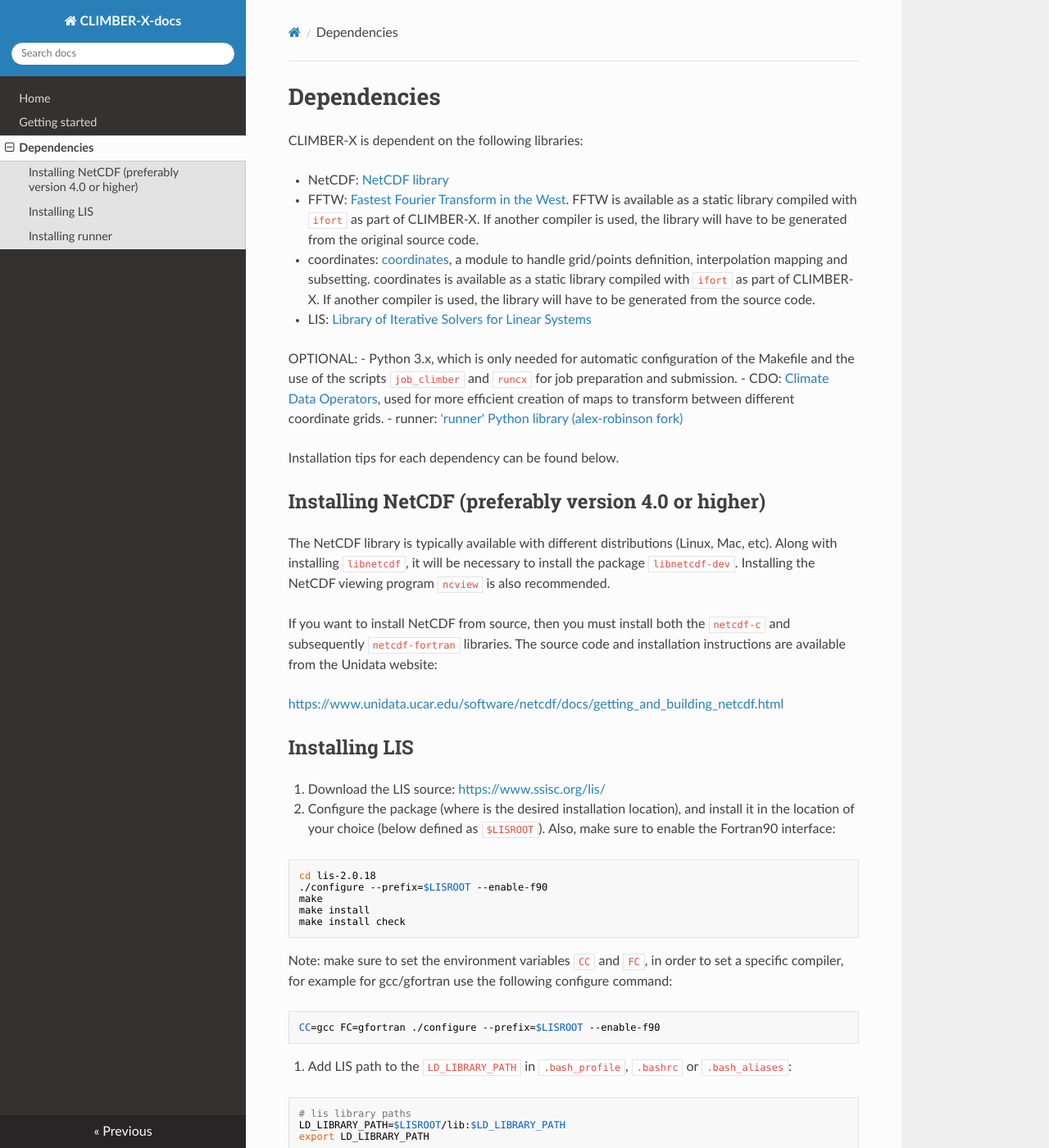
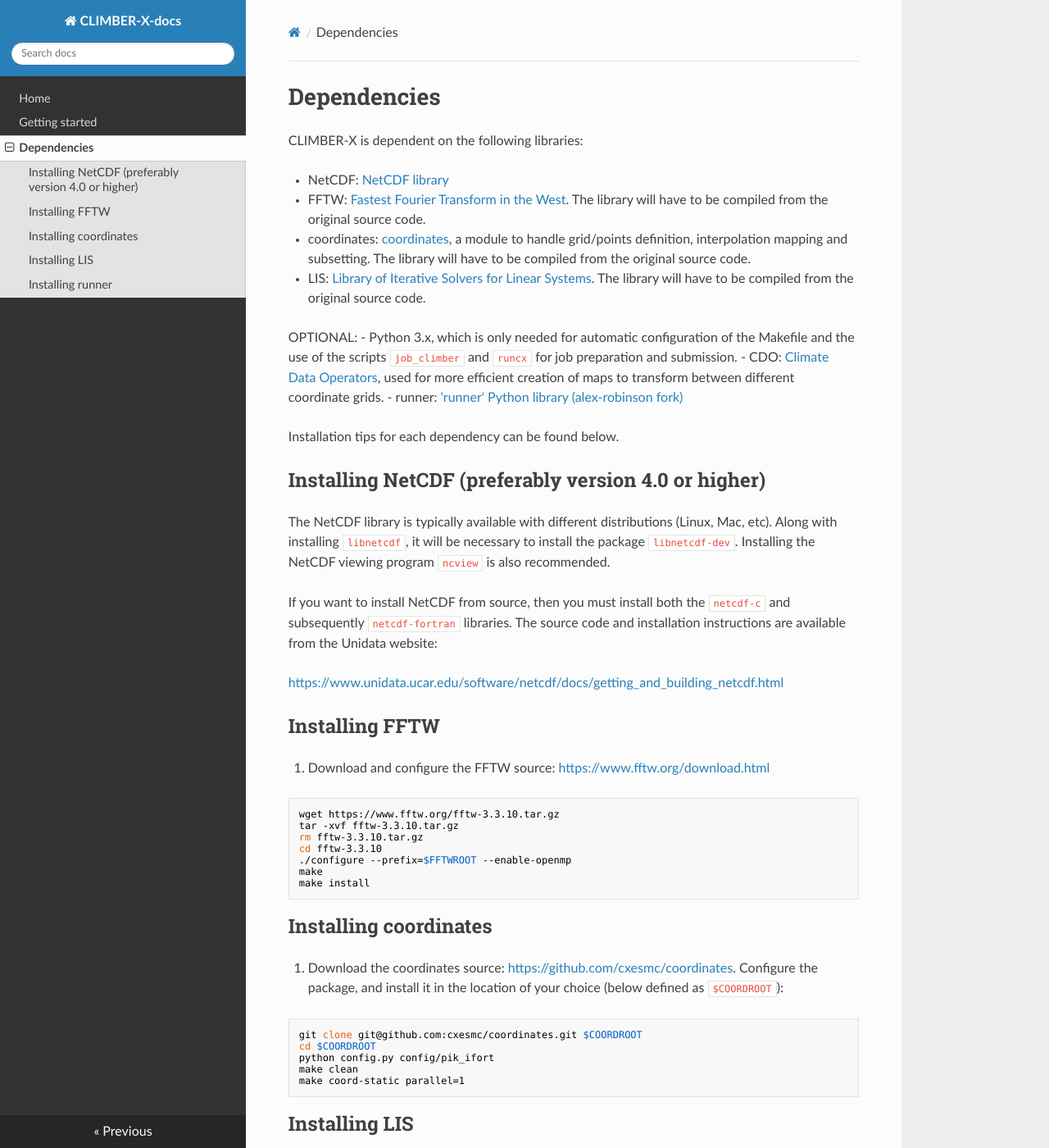
Before and after one commit to cxesmc/climber-docs, an MkDocs documentation site: the page built from docs/dependencies.md, in a window 1280 px wide and 1400 px high. Shown: the whole window at 82% size. Built offline with MkDocs 1.6.1, drawn with Linux system fonts in a browser that asks for light colours; nearby versions of some CDN libraries; some of the changed text lies outside the part shown.

Commit message:
Updated docs.

````diff
--- a/docs/dependencies.md
+++ b/docs/dependencies.md
@@ -3,9 +3,9 @@
 CLIMBER-X is dependent on the following libraries:
 
 - NetCDF: [NetCDF library](https://www.unidata.ucar.edu/software/netcdf/docs/getting_and_building_netcdf.html)
-- FFTW: [Fastest Fourier Transform in the West](https://www.fftw.org/). FFTW is available as a static library compiled with `ifort` as part of CLIMBER-X. If another compiler is used, the library will have to be generated from the original source code.
-- coordinates: [coordinates](https://github.com/alex-robinson/coordinates), a module to handle grid/points definition, interpolation mapping and subsetting. coordinates is available as a static library compiled with `ifort` as part of CLIMBER-X. If another compiler is used, the library will have to be generated from the source code.
-- LIS: [Library of Iterative Solvers for Linear Systems](http://www.ssisc.org/lis/)
+- FFTW: [Fastest Fourier Transform in the West](https://www.fftw.org/). The library will have to be compiled from the original source code.
+- coordinates: [coordinates](https://github.com/alex-robinson/coordinates), a module to handle grid/points definition, interpolation mapping and subsetting. The library will have to be compiled from the original source code.
+- LIS: [Library of Iterative Solvers for Linear Systems](http://www.ssisc.org/lis/). The library will have to be compiled from the original source code.
 
 OPTIONAL:
 - Python 3.x, which is only needed for automatic configuration of the Makefile
@@ -29,38 +29,57 @@
 
 [https://www.unidata.ucar.edu/software/netcdf/docs/getting_and_building_netcdf.html](https://www.unidata.ucar.edu/software/netcdf/docs/getting_and_building_netcdf.html)
 
+## Installing FFTW
+
+1. Download and configure the FFTW source:
+[https://www.fftw.org/download.html](https://www.fftw.org/download.html)
+
+```
+wget https://www.fftw.org/fftw-3.3.10.tar.gz
+tar -xvf fftw-3.3.10.tar.gz
+rm fftw-3.3.10.tar.gz
+cd fftw-3.3.10
+./configure --prefix=$FFTWROOT --enable-openmp
+make
+make install
+```
+
+## Installing coordinates
+
+1. Download the coordinates source:
+[https://github.com/cxesmc/coordinates](https://github.com/cxesmc/coordinates).
+Configure the package, and install it in the location
+of your choice (below defined as `$COORDROOT`):
+
+```
+git clone git@github.com:cxesmc/coordinates.git $COORDROOT
+cd $COORDROOT
+python config.py config/pik_ifort
+make clean
+make coord-static parallel=1
+```
+
 ## Installing LIS
 
 1. Download the LIS source:
 [https://www.ssisc.org/lis/](https://www.ssisc.org/lis/)
-
-2. Configure the package (where is the desired installation location),
-and install it in the location of your choice (below defined as `$LISROOT`). Also, make sure to enable the Fortran90 interface:
+Configure the package, and install it in the location
+of your choice (below defined as `$LISROOT`). Also, make sure to
+enable the Fortran90 and openmp interface:
 
 ```
-cd lis-2.0.18
-./configure --prefix=$LISROOT --enable-f90
+git clone git@github.com:anishida/lis.git $LISROOT
+./configure --prefix=$LISROOT --enable-omp --enable-f90
 make
 make install
-make install check
 ```
 
 Note: make sure to set the environment variables `CC` and `FC`, in order to set
 a specific compiler, for example for gcc/gfortran use the following configure command:
 
 ```
-CC=gcc FC=gfortran ./configure --prefix=$LISROOT --enable-f90
+CC=gcc FC=gfortran ./configure --prefix=$LISROOT --enable-f90 --enable-omp
 ```
-
-3. Add LIS path to the `LD_LIBRARY_PATH` in `.bash_profile`, `.bashrc` or `.bash_aliases`:
-
-```
-# lis library paths
-LD_LIBRARY_PATH=$LISROOT/lib:$LD_LIBRARY_PATH
-export LD_LIBRARY_PATH
-```
-
-That's it. LIS should now be available to use with CLIMBER-X.
 
 ## Installing runner
 
````
Also changed, not shown: docs/getting-started.md (+37 -31 lines).
